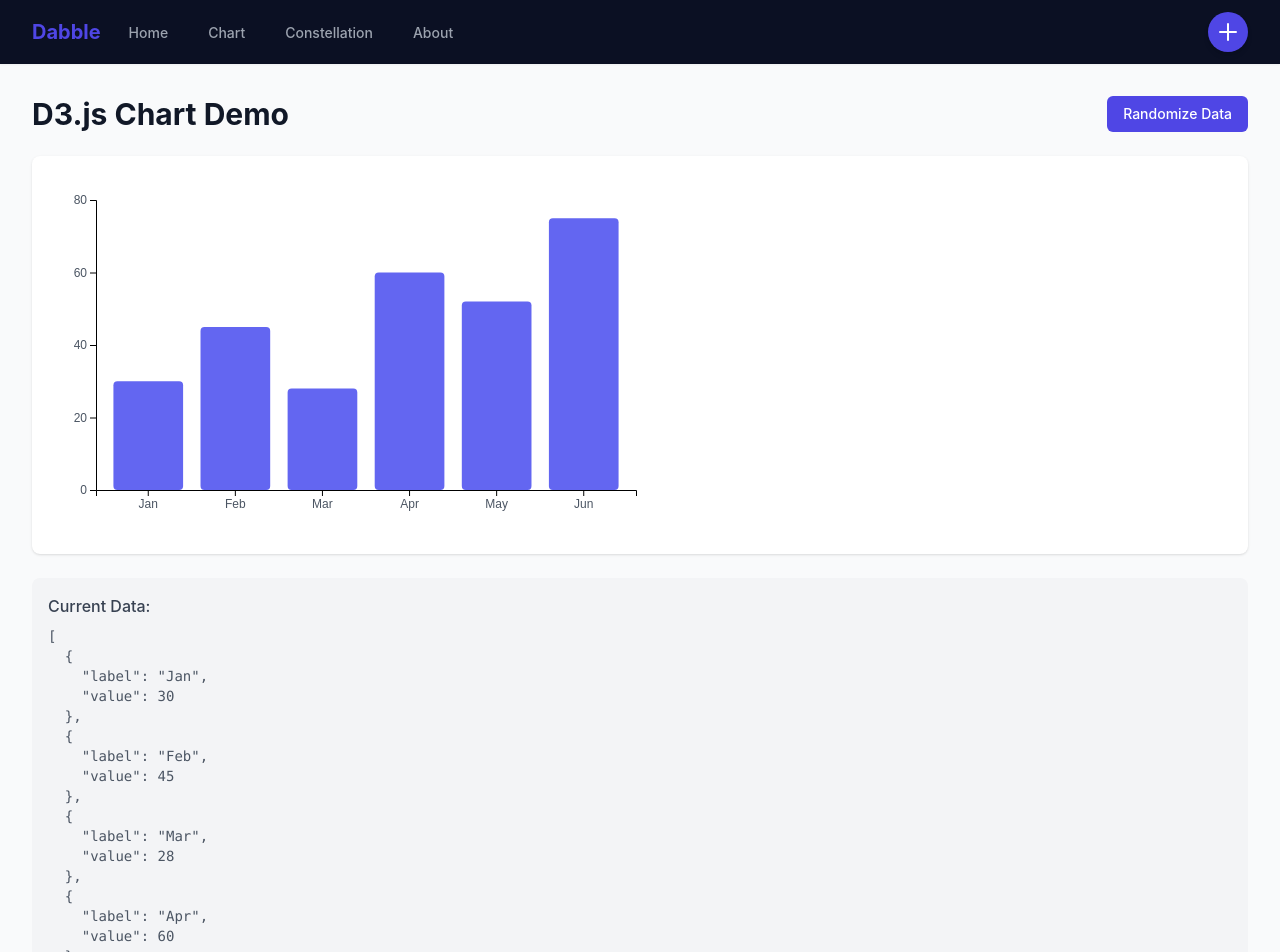
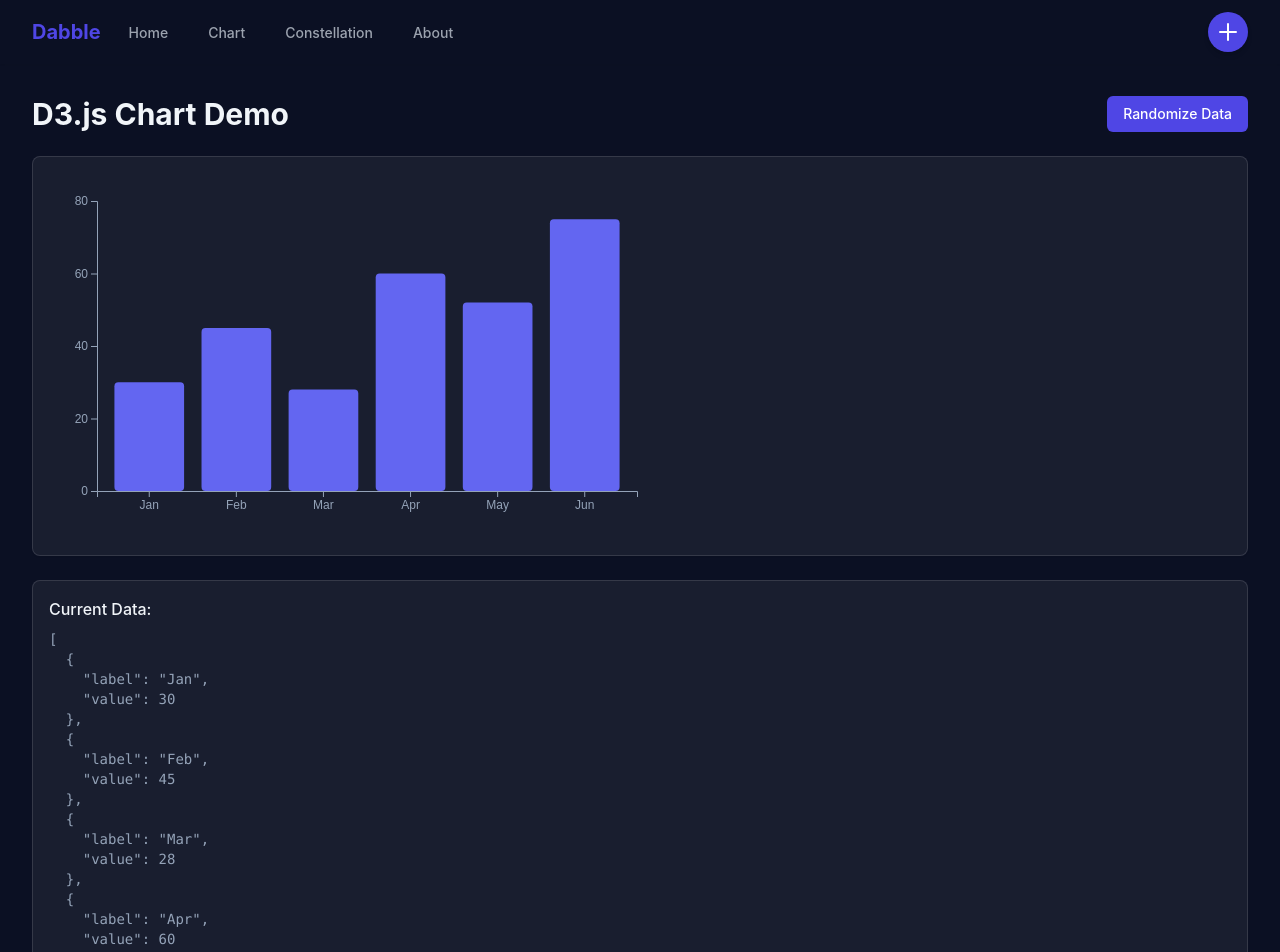
Before and after one commit to davidhle/dabble, a React (Vite) app: page /chart in a window 1280 px wide. Shown: the top 952 px of the page. Built offline with nearby package versions, Linux system fonts and the light colour scheme.

Commit message:
updating other pages' styles for consistency
plan to later add a toggle to turn to light mode

```diff
--- a/src/components/D3Chart.tsx
+++ b/src/components/D3Chart.tsx
@@ -49,12 +49,12 @@ export default function D3Chart({
       .attr('transform', `translate(0,${innerHeight})`)
       .call(d3.axisBottom(x))
       .selectAll('text')
-      .attr('class', 'fill-gray-600 text-xs');
+      .attr('class', 'fill-[var(--text-muted-color)] text-xs');
 
     g.append('g')
       .call(d3.axisLeft(y).ticks(5))
       .selectAll('text')
-      .attr('class', 'fill-gray-600 text-xs');
+      .attr('class', 'fill-[var(--text-muted-color)] text-xs');
 
     g.selectAll('.bar')
       .data(data)
@@ -74,11 +74,18 @@ export default function D3Chart({
   }, [data, width, height]);
 
   return (
+    // text-[var(--text-muted-color)]: d3's axis generator draws the
+    // domain/tick lines with stroke="currentColor" (only the tick LABEL
+    // text gets an explicit class above) - Tailwind's text-color utility
+    // sets the CSS `color` property, which is exactly what `currentColor`
+    // resolves to here, so this is what keeps the axis lines themselves
+    // (not just their text) visible against the dark --panel-bg-color
+    // card this now renders on instead of a plain white one.
     <svg
       ref={svgRef}
       width={width}
       height={height}
-      className="overflow-visible"
+      className="overflow-visible text-[var(--text-muted-color)]"
     />
   );
 }
--- a/src/components/Layout.tsx
+++ b/src/components/Layout.tsx
@@ -118,7 +118,15 @@ export default function Layout({ onAddEntry, entries }: LayoutProps) {
   };
 
   return (
-    <div className="min-h-screen bg-gray-50">
+    // bg-[var(--bg-color)]: this outer shell (not just the <nav> below,
+    // which already used this token) used to be a plain light bg-gray-50 -
+    // that would still show through behind/around Home.tsx/Chart.tsx/
+    // About.tsx's content (the padding around `main` below, and any
+    // shorter-than-viewport page) even after the navbar and those pages'
+    // own content went dark, since none of them set a background of their
+    // own. Same theme token as everything else - see index.css :root -
+    // so the whole shell now matches uniformly.
+    <div className="min-h-screen bg-[var(--bg-color)]">
       {/*
        * Navigation Bar
        * relative z-10: Constellation.tsx's StarMap now renders a `fixed`
--- a/src/index.css
+++ b/src/index.css
@@ -8,19 +8,37 @@
   font-weight: 400;
 
   /*
-   * THEME TOKENS - Constellation view ("night sky" dark theme)
+   * THEME TOKENS - shared dark ("night sky") theme
    * ────────────────────────────────────────────────────────────
-   * These are consumed via var(--token-name) by StarMap.tsx (the SVG
-   * canvas background) and Constellation.tsx/EntryPanel.tsx (the sidebar
-   * and its entry cards), rather than hardcoding the same hex values in
-   * each component. That's prep for a future dark/light mode toggle: to
-   * add one, redefine these under e.g. a `[data-theme="light"]` selector
-   * (or a `prefers-color-scheme` media query) and every consumer re-themes
-   * automatically - no component code needs to change, just these values.
+   * Originally defined for just the Constellation view (StarMap.tsx's
+   * canvas background, Constellation.tsx's sidebar, EntryPanel.tsx's entry
+   * cards), now consumed via var(--token-name) the same way by the rest of
+   * the app's shell and pages too - Layout.tsx's navbar AND outer page
+   * shell, Home.tsx, Chart.tsx (and D3Chart.tsx), About.tsx - instead of
+   * each hardcoding its own (previously light-mode) colors. That's prep
+   * for a future dark/light mode toggle: to add one, redefine these under
+   * e.g. a `[data-theme="light"]` selector (or a `prefers-color-scheme`
+   * media query) and every consumer re-themes automatically - no
+   * component code needs to change, just these values.
+   *
+   * Full list of tokens defined so far - add new ones here, not scattered
+   * across individual component files, so this stays the one place to
+   * find/extend them when the toggle itself gets built:
+   *   --bg-color           page/canvas background - Layout.tsx's outer
+   *                        shell + navbar, StarMap.tsx's canvas,
+   *                        Constellation's sidebar page background
+   *   --text-color         primary text (headings) on --bg-color
+   *   --text-muted-color   secondary/muted body text on --bg-color
+   *   --panel-bg-color     card/panel surface: a subtle lift off
+   *                        --bg-color - EntryPanel.tsx's entry cards, and
+   *                        now the Home.tsx/Chart.tsx card surfaces too
+   *   --panel-border-color card/panel border, tuned for --panel-bg-color
    */
-  --bg-color: #0b1023; /* StarMap canvas + sidebar page background */
-  --panel-bg-color: rgba(255, 255, 255, 0.06); /* entry panel surface: a subtle lift off --bg-color */
-  --panel-border-color: rgba(255, 255, 255, 0.12); /* entry panel border, tuned for the same surface */
+  --bg-color: #0b1023;
+  --text-color: #f1f5f9; /* near-white: headings/primary text on --bg-color */
+  --text-muted-color: #94a3b8; /* slate-400: secondary/body text on --bg-color */
+  --panel-bg-color: rgba(255, 255, 255, 0.06);
+  --panel-border-color: rgba(255, 255, 255, 0.12);
 }
 
 body {
--- a/src/pages/About.tsx
+++ b/src/pages/About.tsx
@@ -1,17 +1,19 @@
 export default function About() {
   return (
     <div className="space-y-6">
-      <h1 className="text-3xl font-bold text-gray-900">About This Project</h1>
+      <h1 className="text-3xl font-bold text-[var(--text-color)]">
+        About This Project
+      </h1>
       <div className="prose max-w-none">
-        <p className="text-lg text-gray-600">
+        <p className="text-lg text-[var(--text-muted-color)]">
           This project demonstrates a modern React application setup with
           TypeScript, featuring data visualization capabilities and a clean,
           maintainable architecture.
         </p>
-        <h2 className="mt-8 text-2xl font-semibold text-gray-800">
+        <h2 className="mt-8 text-2xl font-semibold text-[var(--text-color)]">
           Tech Stack
         </h2>
-        <ul className="mt-4 space-y-2 text-gray-600">
+        <ul className="mt-4 space-y-2 text-[var(--text-muted-color)]">
           <li className="flex items-center">
             <span className="mr-2 h-2 w-2 rounded-full bg-indigo-500"></span>
             React 18 with TypeScript
--- a/src/pages/Chart.tsx
+++ b/src/pages/Chart.tsx
@@ -25,7 +25,9 @@ export default function Chart() {
   return (
     <div className="space-y-6">
       <div className="flex items-center justify-between">
-        <h1 className="text-3xl font-bold text-gray-900">D3.js Chart Demo</h1>
+        <h1 className="text-3xl font-bold text-[var(--text-color)]">
+          D3.js Chart Demo
+        </h1>
         <button
           onClick={randomizeData}
           className="rounded-md bg-indigo-600 px-4 py-2 text-sm font-medium text-white hover:bg-indigo-700 focus:outline-none focus:ring-2 focus:ring-indigo-500 focus:ring-offset-2"
@@ -33,12 +35,20 @@ export default function Chart() {
           Randomize Data
         </button>
       </div>
-      <div className="rounded-lg bg-white p-6 shadow">
+      {/*
+       * bg-[var(--panel-bg-color)] + border-[var(--panel-border-color)]:
+       * same card surface token pair as Home.tsx's cards / EntryPanel.tsx
+       * - see index.css :root. Both this chart card and the data-preview
+       * card below reuse the one pair rather than each inventing its own
+       * shade, same as they previously both leaned on plain bg-white/
+       * bg-gray-100.
+       */}
+      <div className="rounded-lg border border-[var(--panel-border-color)] bg-[var(--panel-bg-color)] p-6 shadow-sm">
         <D3Chart data={data} width={600} height={350} />
       </div>
-      <div className="rounded-lg bg-gray-100 p-4">
-        <h3 className="font-medium text-gray-700">Current Data:</h3>
-        <pre className="mt-2 text-sm text-gray-600">
+      <div className="rounded-lg border border-[var(--panel-border-color)] bg-[var(--panel-bg-color)] p-4">
+        <h3 className="font-medium text-[var(--text-color)]">Current Data:</h3>
+        <pre className="mt-2 text-sm text-[var(--text-muted-color)]">
           {JSON.stringify(data, null, 2)}
         </pre>
       </div>
--- a/src/pages/Home.tsx
+++ b/src/pages/Home.tsx
@@ -1,29 +1,43 @@
+// bg-[var(--panel-bg-color)] + border-[var(--panel-border-color)]: the
+// same "card" surface token pair EntryPanel.tsx uses for its entry cards
+// (see index.css :root) - a subtle lift off the page's --bg-color rather
+// than a plain white card, reused here instead of introducing a
+// second/different card token. text-indigo-400 (not the previous
+// indigo-600) on each card heading: indigo-600 was tuned for contrast
+// against a white card - against this dark card surface it reads muddy,
+// so it's lightened a shade, same idea as Layout.tsx's nav links moving
+// from gray-500/700 to gray-400/200.
+const CARD_CLASSES =
+  'rounded-lg border border-[var(--panel-border-color)] bg-[var(--panel-bg-color)] p-6 shadow-sm';
+
 export default function Home() {
   return (
     <div className="space-y-6">
-      <h1 className="text-3xl font-bold text-gray-900">Welcome to Dabble</h1>
-      <p className="text-lg text-gray-600">
+      <h1 className="text-3xl font-bold text-[var(--text-color)]">
+        Welcome to Dabble
+      </h1>
+      <p className="text-lg text-[var(--text-muted-color)]">
         A React TypeScript project powered by Vite, styled with Tailwind CSS,
         with D3.js for data visualization and React Router for navigation.
       </p>
       <div className="grid gap-6 md:grid-cols-3">
-        <div className="rounded-lg bg-white p-6 shadow">
-          <h2 className="text-xl font-semibold text-indigo-600">Vite</h2>
-          <p className="mt-2 text-gray-500">
+        <div className={CARD_CLASSES}>
+          <h2 className="text-xl font-semibold text-indigo-400">Vite</h2>
+          <p className="mt-2 text-[var(--text-muted-color)]">
             Lightning-fast build tool with hot module replacement.
           </p>
         </div>
-        <div className="rounded-lg bg-white p-6 shadow">
-          <h2 className="text-xl font-semibold text-indigo-600">
+        <div className={CARD_CLASSES}>
+          <h2 className="text-xl font-semibold text-indigo-400">
             Tailwind CSS
           </h2>
-          <p className="mt-2 text-gray-500">
+          <p className="mt-2 text-[var(--text-muted-color)]">
             Utility-first CSS framework for rapid UI development.
           </p>
         </div>
-        <div className="rounded-lg bg-white p-6 shadow">
-          <h2 className="text-xl font-semibold text-indigo-600">D3.js</h2>
-          <p className="mt-2 text-gray-500">
+        <div className={CARD_CLASSES}>
+          <h2 className="text-xl font-semibold text-indigo-400">D3.js</h2>
+          <p className="mt-2 text-[var(--text-muted-color)]">
             Powerful library for creating data visualizations.
           </p>
         </div>
```
